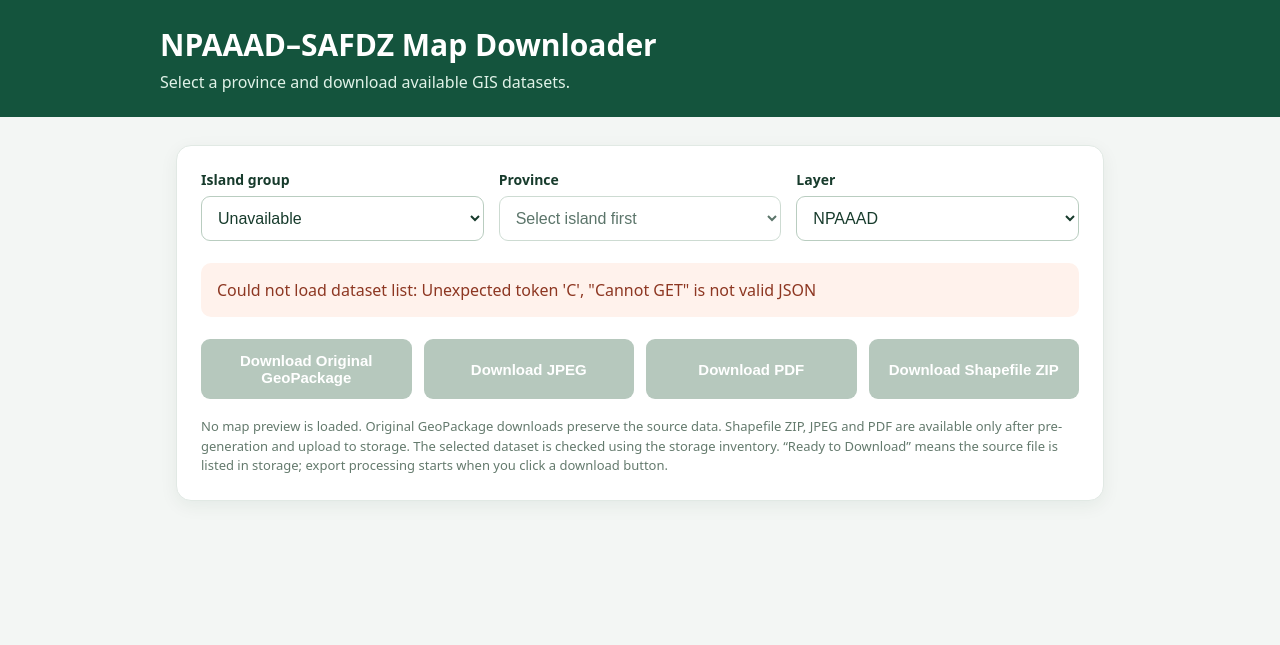
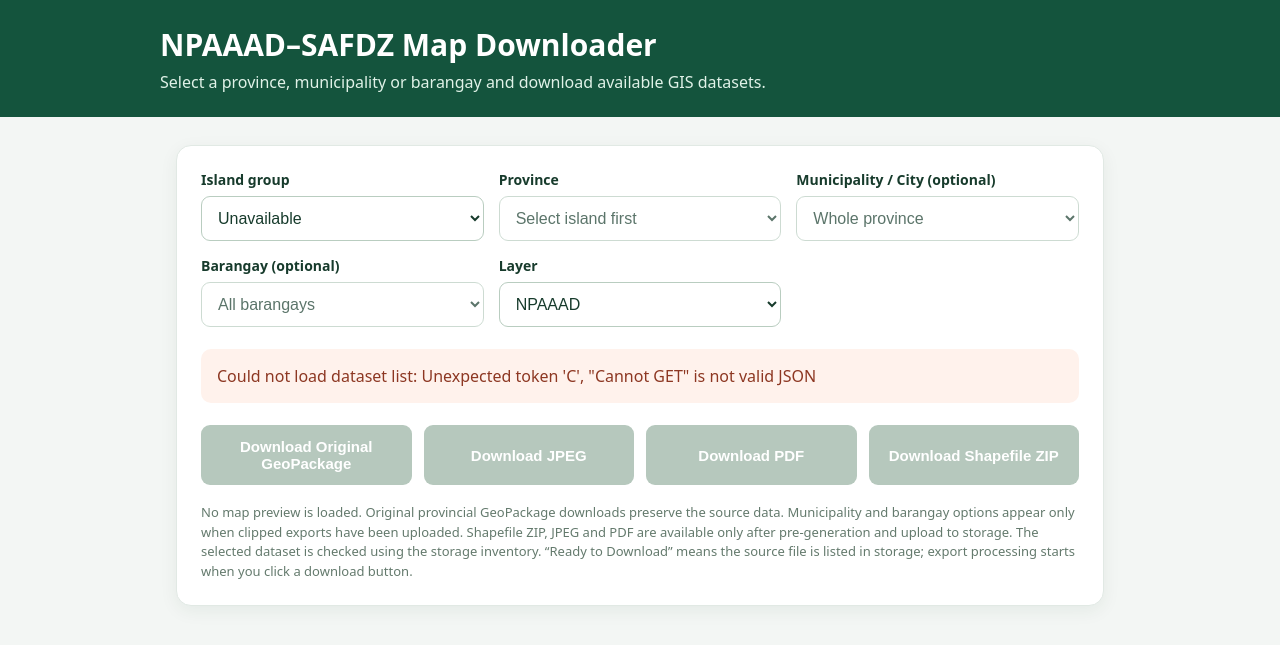
Before and after one commit to warren3398/NPAAAD-SAFDZ-Map-Downloader, a Python web app: template templates/index.html in a window 1280 px wide. Shown: the top 645 px of the page. Run offline with Jinja, Linux system fonts and the light colour scheme; the template is opened without the code that fills it, so the values that code supplies are empty.

Commit message:
Add optional municipality and barangay selectors with inventory-verified scoped downloads

```diff
--- a/templates/index.html
+++ b/templates/index.html
@@ -14,24 +14,38 @@ select{width:100%;padding:12px;border:1px solid #b9cdc0;border-radius:9px;backgr
 .note{font-size:13px;color:#647a6d;margin:18px 0 0;line-height:1.5}
 @media(max-width:620px){.fields{grid-template-columns:1fr}.panel{padding:17px}.actions{flex-direction:column}button{width:100%}}
 </style></head>
-<body><header><h1>NPAAAD–SAFDZ Map Downloader</h1><p>Select a province and download available GIS datasets.</p></header>
+<body><header><h1>NPAAAD–SAFDZ Map Downloader</h1><p>Select a province, municipality or barangay and download available GIS datasets.</p></header>
 <main><section class="panel"><div class="fields">
 <div><label for="island">Island group</label><select id="island"><option value="">Loading islands…</option></select></div>
 <div><label for="province">Province</label><select id="province" disabled><option value="">Select island first</option></select></div>
+<div><label for="municipality">Municipality / City (optional)</label><select id="municipality" disabled><option value="">Whole province</option></select></div>
+<div><label for="barangay">Barangay (optional)</label><select id="barangay" disabled><option value="">All barangays</option></select></div>
 <div><label for="layer">Layer</label><select id="layer"><option value="npaaad">NPAAAD</option><option value="safdz">SAFDZ</option></select></div>
 </div><div id="status" class="status" role="status" aria-live="polite">Checking available datasets…</div>
 <div class="actions"><button data-fmt="gpkg" disabled>Download Original GeoPackage</button><button data-fmt="jpeg" disabled>Download JPEG</button><button data-fmt="pdf" disabled>Download PDF</button><button data-fmt="zip" disabled>Download Shapefile ZIP</button></div>
-<p class="note">No map preview is loaded. Original GeoPackage downloads preserve the source data. Shapefile ZIP, JPEG and PDF are available only after pre-generation and upload to storage. The selected dataset is checked using the storage inventory. “Ready to Download” means the source file is listed in storage; export processing starts when you click a download button.</p>
+<p class="note">No map preview is loaded. Original provincial GeoPackage downloads preserve the source data. Municipality and barangay options appear only when clipped exports have been uploaded. Shapefile ZIP, JPEG and PDF are available only after pre-generation and upload to storage. The selected dataset is checked using the storage inventory. “Ready to Download” means the source file is listed in storage; export processing starts when you click a download button.</p>
 </section></main>
 <script>
-const $=id=>document.getElementById(id),buttons=[...document.querySelectorAll('[data-fmt]')];let items=[];
+const $=id=>document.getElementById(id),buttons=[...document.querySelectorAll('[data-fmt]')];let items=[],scoped=[];
 function status(message,kind=''){const el=$('status');el.textContent=message;el.className='status '+kind}
 function pretty(s){return s.split('-').map(v=>v.charAt(0).toUpperCase()+v.slice(1)).join(' ')}
 function fill(el,values,placeholder){el.replaceChildren(new Option(placeholder,''),...values.map(v=>new Option(pretty(v),v)))}
+function level(){return $('barangay').value?'barangay':$('municipality').value?'municipality':'province'}
+function place(){return level()==='barangay'?$('barangay').value:$('municipality').value}
 function selected(){return items.find(x=>x.island===$('island').value&&x.province===$('province').value&&x.layer===$('layer').value)}
-function update(){const found=selected();buttons.forEach(b=>{b.disabled=!found||!found.formats.includes(b.dataset.fmt);b.title=found&&!found.formats.includes(b.dataset.fmt)?'Not yet pre-generated in storage':''});if(!$('island').value)status('Select an island group to continue.');else if(!$('province').value)status('Select a province to continue.');else if(found)status('✓ Ready to Download — '+pretty(found.province)+' / '+found.layer.toUpperCase()+'. Available: '+found.formats.map(x=>x.toUpperCase()).join(', ')+'. Other formats are pending pre-generation.','ready');else status('The selected layer is not available in storage.','error')}
-$('island').addEventListener('change',()=>{const provinces=[...new Set(items.filter(x=>x.island===$('island').value).map(x=>x.province))].sort();fill($('province'),provinces,'Select province');$('province').disabled=!$('island').value;update()});
-$('province').addEventListener('change',update);$('layer').addEventListener('change',update);
-fetch('/api/inventory',{cache:'no-store'}).then(async r=>{const d=await r.json();if(!r.ok||d.error)throw Error(d.error||'Inventory unavailable');return d}).then(d=>{items=d.items||[];fill($('island'),[...new Set(items.map(x=>x.island))].sort(),'Select island');update()}).catch(e=>{fill($('island'),[],'Unavailable');status('Could not load dataset list: '+e.message,'error')});
-buttons.forEach(b=>b.addEventListener('click',()=>{const f=selected();if(!f)return;const p=new URLSearchParams({island:f.island,province:f.province,layer:f.layer,format:b.dataset.fmt});status('Preparing '+b.dataset.fmt.toUpperCase()+' export. This may take time for large files…');window.location.assign('/api/download?'+p)}));
+function update(){const found=selected(),scope=level(),available=scope==='province'?(found?.formats||[]):scoped.filter(x=>found&&x.island===found.island&&x.province===found.province&&x.layer===found.layer&&x.scope===scope&&x.place===place()).map(x=>x.format);buttons.forEach(b=>{b.disabled=!found||!available.includes(b.dataset.fmt);b.title=!available.includes(b.dataset.fmt)?'No pre-generated clipped file in storage':''});if(!$('island').value)status('Select an island group to continue.');else if(!$('province').value)status('Select a province to continue.');else if(found&&available.length)status('✓ Ready to Download — '+pretty(place()||found.province)+' / '+found.layer.toUpperCase()+'. Available: '+available.map(x=>x.toUpperCase()).join(', ')+'.','ready');else if(found&&scope!=='province')status('Clipped '+scope+' files are not yet generated for this location. Choose Whole province to download available provincial files.');else status('The selected layer is not available in storage.','error')}
+$('island').addEventListener('change',()=>{const provinces=[...new Set(items.filter(x=>x.island===$('island').value).map(x=>x.province))].sort();fill($('province'),provinces,'Select province');$('province').disabled=!$('island').value;refreshPlaces()});
+function refreshPlaces(){
+ const island=$('island').value,province=$('province').value;
+ const municipalities=[...new Set(scoped.filter(x=>x.island===island&&x.province===province&&x.scope==='municipality').map(x=>x.place))].sort();
+ fill($('municipality'),municipalities,'Whole province');$('municipality').disabled=!province||!municipalities.length;
+ const barangays=[...new Set(scoped.filter(x=>x.island===island&&x.province===province&&x.scope==='barangay').map(x=>x.place))].sort();
+ fill($('barangay'),barangays,'All barangays');$('barangay').disabled=!province||!barangays.length;
+ update();
+}
+$('municipality').addEventListener('change',()=>{$('barangay').value='';update()});
+$('barangay').addEventListener('change',()=>{if($('barangay').value)$('municipality').value='';update()});
+$('province').addEventListener('change',refreshPlaces);$('layer').addEventListener('change',update);
+fetch('/api/inventory',{cache:'no-store'}).then(async r=>{const d=await r.json();if(!r.ok||d.error)throw Error(d.error||'Inventory unavailable');return d}).then(d=>{items=d.items||[];scoped=d.scoped||[];fill($('island'),[...new Set(items.map(x=>x.island))].sort(),'Select island');update()}).catch(e=>{fill($('island'),[],'Unavailable');status('Could not load dataset list: '+e.message,'error')});
+buttons.forEach(b=>b.addEventListener('click',()=>{const f=selected();if(!f)return;const p=new URLSearchParams({island:f.island,province:f.province,layer:f.layer,format:b.dataset.fmt,scope:level(),place:place()});status('Preparing '+b.dataset.fmt.toUpperCase()+' export. This may take time for large files…');window.location.assign('/api/download?'+p)}));
 </script></body></html>
```
